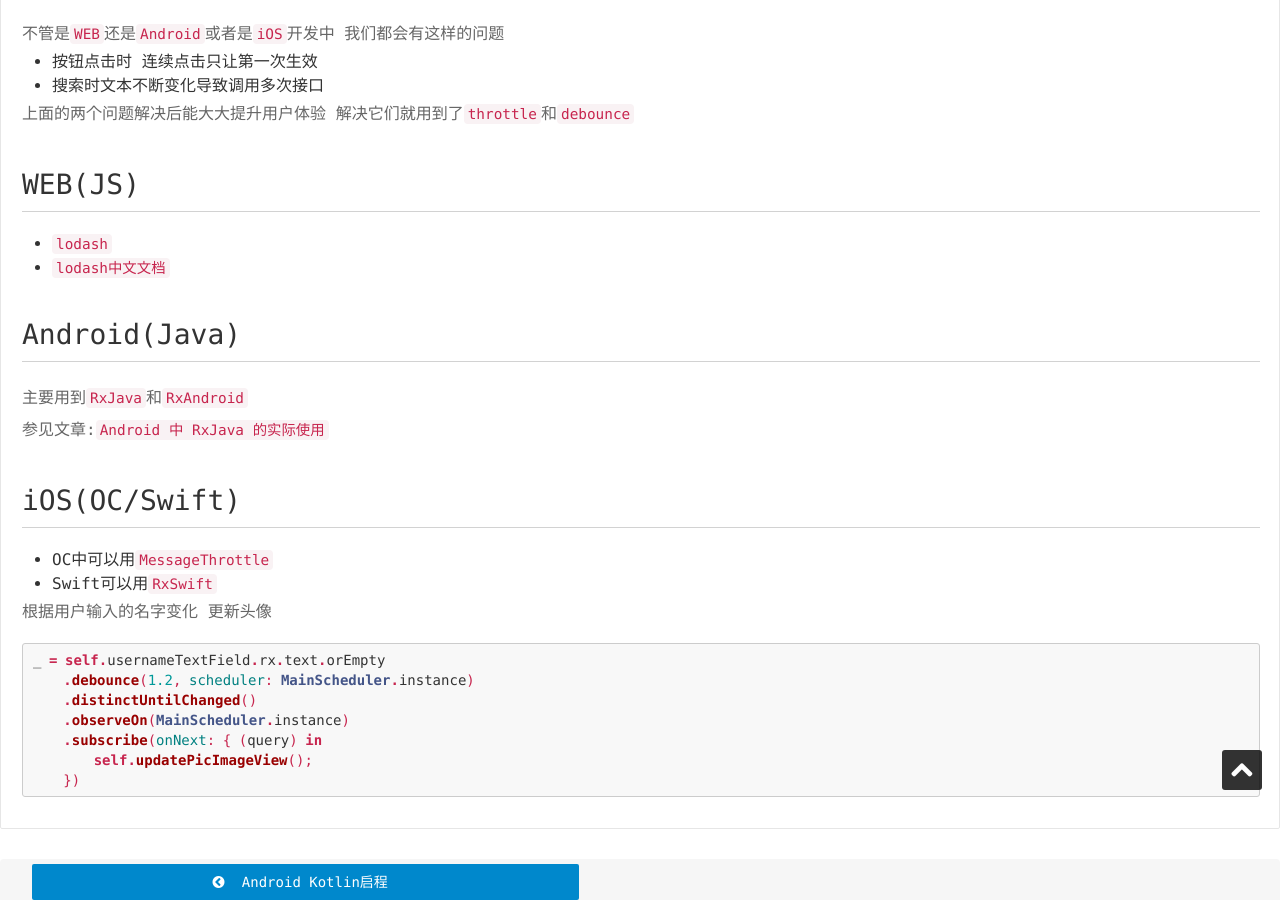
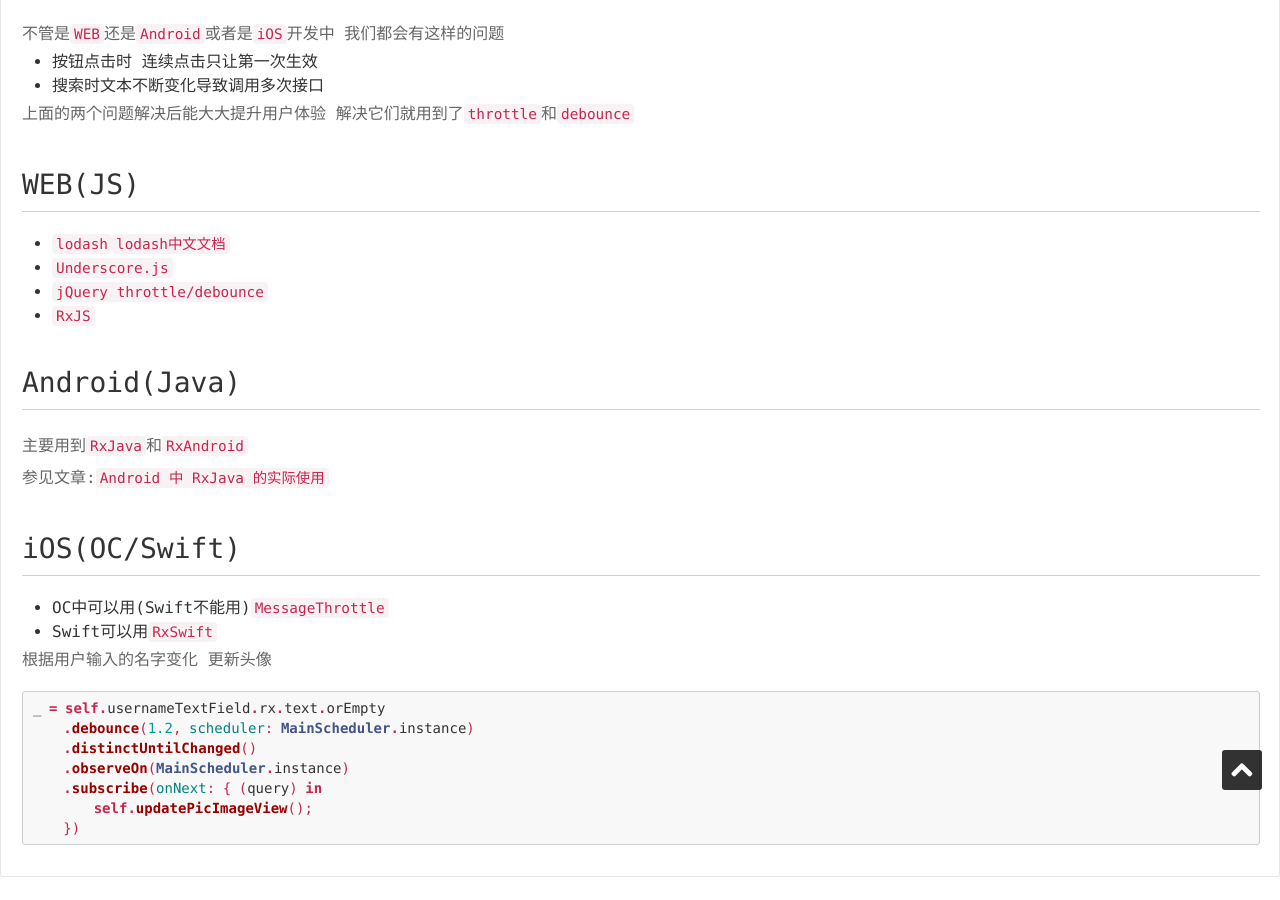
Before and after one commit to psvmc/myblog_jekyll, a Jekyll site: the page built from _posts/2017-12-25-ios-throttle-debounce.md, in a window 1280 px wide and 900 px high, scrolled down 615 px. Built offline with Jekyll 4.4.1, drawn with Linux system fonts in a browser that asks for light colours; comment, search, counter and statistics services are not loaded.

Commit message:
文章更新

```diff
--- a/_posts/2017-12-25-ios-throttle-debounce.md
+++ b/_posts/2017-12-25-ios-throttle-debounce.md
@@ -23,8 +23,11 @@
 
 ## WEB(JS)
 
-+ [`lodash`](https://lodash.com)
-+ [`lodash中文文档`](http://lodashjs.com/docs/)
++ [`lodash`](https://lodash.com)[`lodash中文文档`](http://lodashjs.com/docs/)
++ [`Underscore.js`](http://www.css88.com/doc/underscore1.4.2/)
++ [`jQuery throttle/debounce`](http://benalman.com/projects/jquery-throttle-debounce-plugin/)
++ [`RxJS`](https://github.com/Reactive-Extensions/RxJS)
+
 
 ## Android(Java)
 
@@ -34,7 +37,7 @@
 
 ## iOS(OC/Swift)
 
-+ OC中可以用[`MessageThrottle`](https://github.com/yulingtianxia/MessageThrottle)
++ OC中可以用(Swift不能用)[`MessageThrottle`](https://github.com/yulingtianxia/MessageThrottle)
 + Swift可以用[`RxSwift`](https://github.com/ReactiveX/RxSwift)
 
 
```
